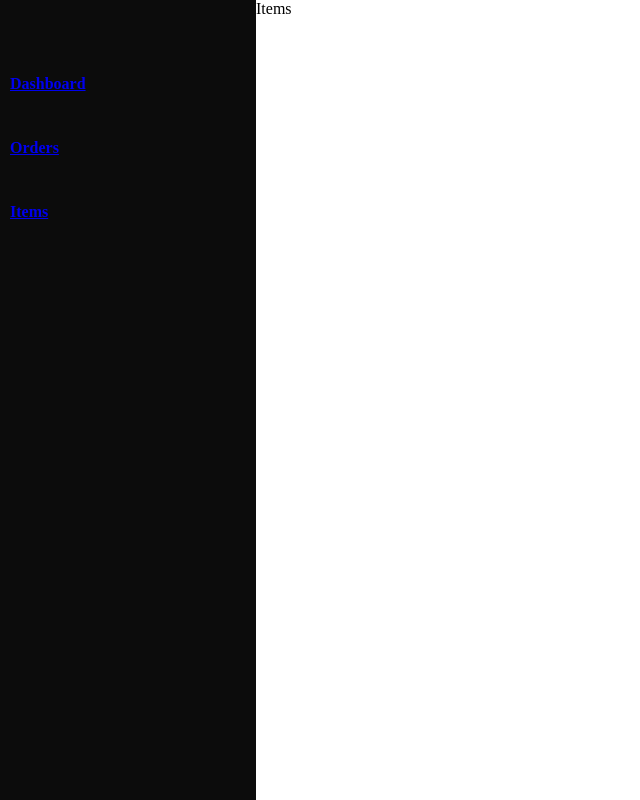
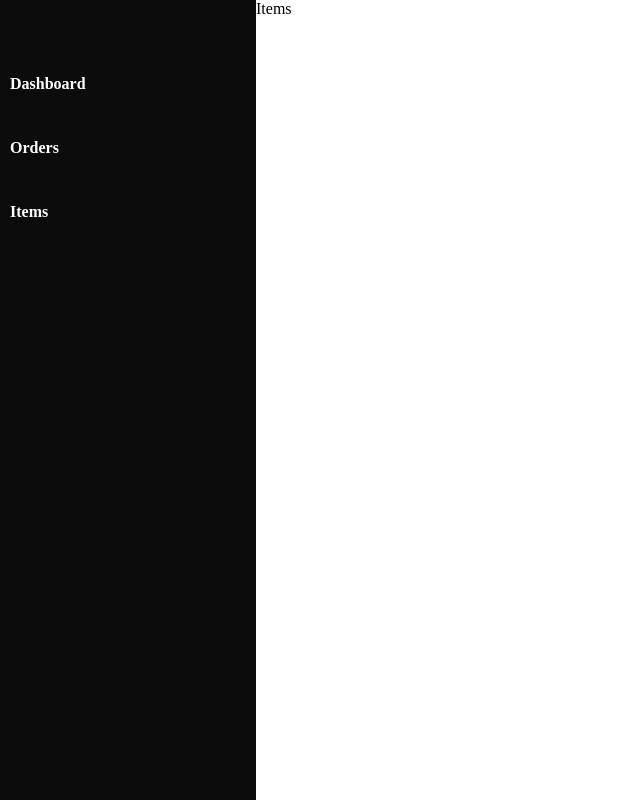
Before and after one commit to AnasJMirza/Hackathon-admin-web, a React (Create React App) app: page /items in a window 1280 px wide. Shown: the whole page, without its empty margins (0-640 px from the left). Built offline with nearby package versions, Linux system fonts and the light colour scheme.

Commit message:
works on styling

```diff
--- a/src/components/sidebar/Sidebar.css
+++ b/src/components/sidebar/Sidebar.css
@@ -15,7 +15,7 @@
 
 .sidebar-items{
     margin-top: 3vh;
-    width: 300px;
+    width: 20vw;
     height: 5vh;
     padding-left: 10px;
     cursor: pointer;
--- a/src/components/sidebar/Sidebar.js
+++ b/src/components/sidebar/Sidebar.js
@@ -6,9 +6,9 @@ const Sidebar = () => {
     return (
         <div className='sidebar-body'>
             <ul className='sidebar-items-wrapper'>
-                <li className='sidebar-items'><Link to='/'>Dashboard</Link></li>
-                <li className='sidebar-items'><Link to='/orders'>Orders</Link></li>
-                <li className='sidebar-items'><Link to='/items'>Items</Link></li>
+            <Link to='/'  className='link'><li className='sidebar-items'>Dashboard</li></Link>
+            <Link to='/orders' className='link'><li className='sidebar-items'>Orders</li></Link>
+            <Link to='/items' className='link'><li className='sidebar-items'>Items</li></Link>
             </ul>
         </div>
     );
```
